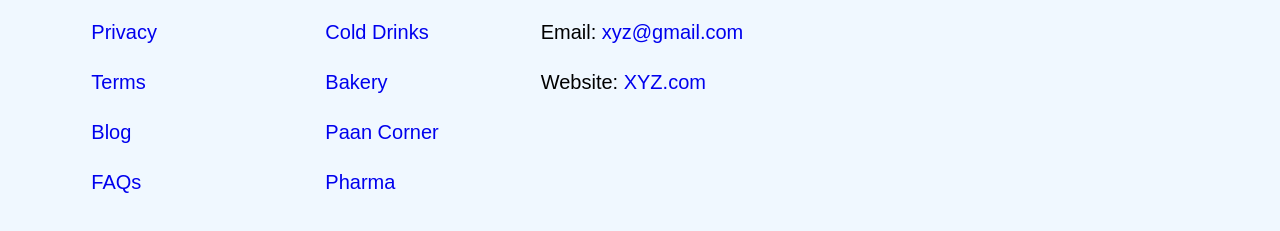
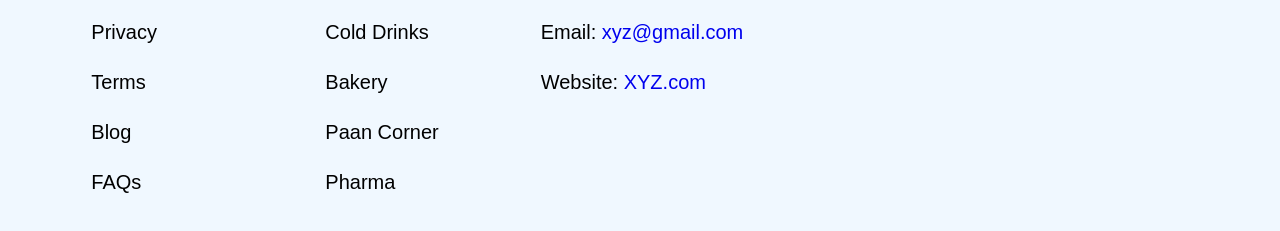
Before and after one commit to Programmerboy12/InstaCart, a plain HTML site: page index.html in a window 1280 px wide. Shown: the part 1047-1278 px from the top of the page. Drawn offline with nearby package versions, Linux system fonts and the light colour scheme.

Commit message:
update style.css

```diff
--- a/style.css
+++ b/style.css
@@ -230,6 +230,8 @@ footer{
 }
 
 .links a{
+  color: inherit;
+  cursor: pointer;
   text-decoration: none;
   line-height: 50px;
   font-size: 20px;
@@ -239,6 +241,9 @@ footer{
   text-decoration: none;
   line-height: 50px;
   font-size: 20px;
+  color: inherit;
+  cursor: pointer;
+
 }
 
 .Contacts p,a{
```
